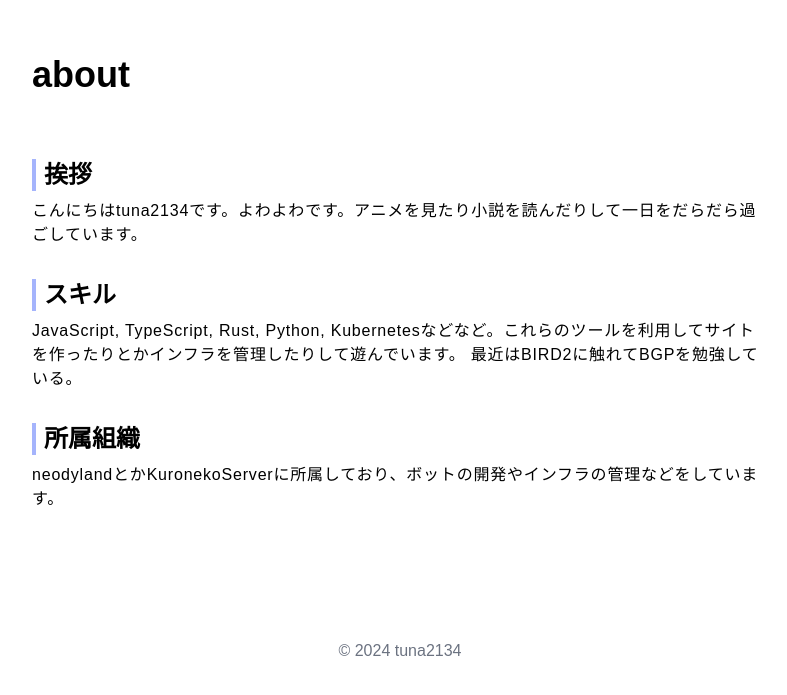
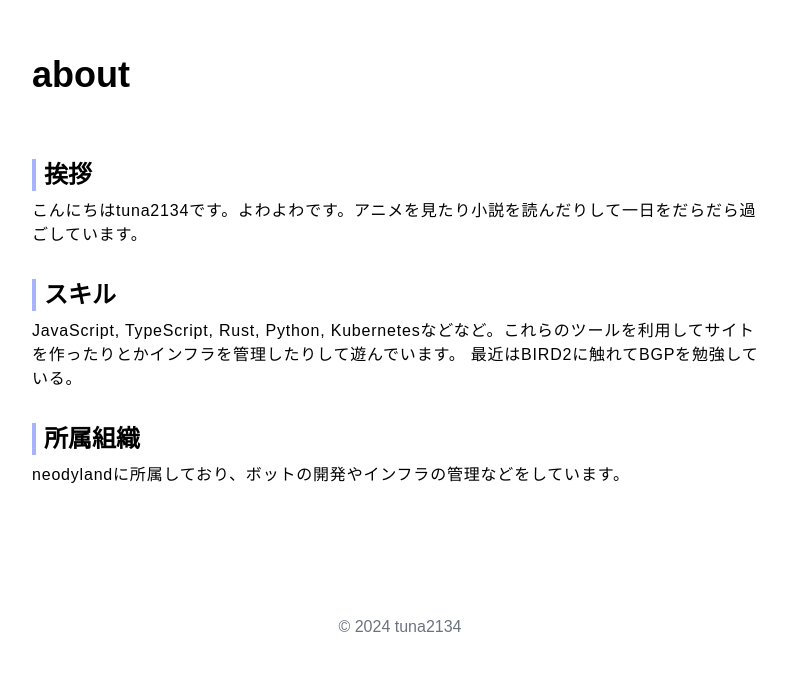
Before and after one commit to tuna2134/website-5th, a Next.js app: page / in a window 1280 px wide. Shown: the part 745-1440 px from the top of the page, without its empty margins (240-1027 px from the left). After the commit the page ends 1416 px from the top, so only its background shows below. Built offline with nearby package versions, Linux system fonts and the light colour scheme; a web font is replaced by a local one.

Commit message:
Update page.tsx

```diff
--- a/app/page.tsx
+++ b/app/page.tsx
@@ -108,7 +108,7 @@ export default function Home() {
                             所属組織
                         </p>
                         <p className="tracking-wider">
-                            neodylandとかKuronekoServerに所属しており、ボットの開発やインフラの管理などをしています。
+                            neodylandに所属しており、ボットの開発やインフラの管理などをしています。
                         </p>
                     </div>
                 </div>
```
